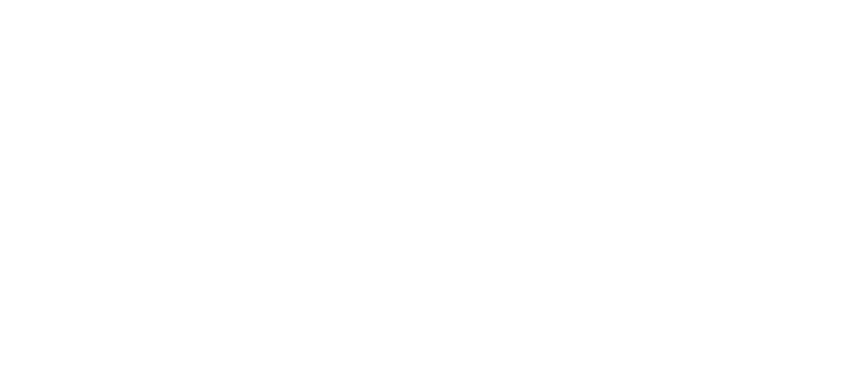
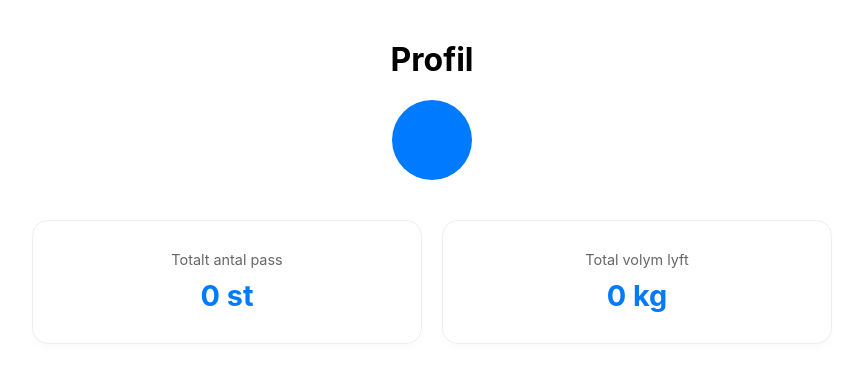
Before and after one commit to CamillaLundahl/Foundation, a React (Vite) app in the folder client/: page /profile in a window 1280 px wide. Before the commit this address had no page. Shown: the top 382 px of the page, without its empty margins (208-1071 px from the left). Built offline with nearby package versions, Linux system fonts and the light colour scheme; no server answers.

Commit message:
implement profile page with total workouts and volume statistics

```diff
--- a/client/src/App.tsx
+++ b/client/src/App.tsx
@@ -2,6 +2,7 @@
 import Header from './components/Header/Header';
 import Login from './pages/Login/Login';
 import Dashboard from './pages/Dashboard/Dashboard';
+import Profile from './pages/Profile/Profile';
 
 function App() {
   return (
@@ -12,6 +13,7 @@
         <Routes>
           <Route path="/" element={<Login />} />
           <Route path="/dashboard" element={<Dashboard />} />
+          <Route path="/profile" element={<Profile />} />
         </Routes>
       </main>
     </Router>
--- a/client/src/components/Header/Header.tsx
+++ b/client/src/components/Header/Header.tsx
@@ -31,7 +31,13 @@
             </Link>
             <Link to="#" className="nav-link disabled">Statistik</Link>
             <Link to="#" className="nav-link disabled">Övningar</Link>
-            <Link to="#" className="nav-link disabled">Profil</Link>
+
+            <Link
+              to="/profile"
+              className={`nav-link ${location.pathname === '/profile' ? 'active' : ''}`}
+            >
+              Profil
+            </Link>
           </nav>
         </div>
 
--- /dev/null
+++ b/client/src/pages/Profile/Profile.scss
@@ -0,0 +1,43 @@
+.profile-container {
+  max-width: 800px;
+  margin: 40px auto;
+  padding: 0 20px;
+  font-family: 'Inter', sans-serif;
+  text-align: center;
+
+  .user-info {
+    margin-bottom: 40px;
+    .avatar {
+      width: 80px;
+      height: 80px;
+      background: #007bff;
+      color: white;
+      border-radius: 50%;
+      display: flex;
+      align-items: center;
+      justify-content: center;
+      font-size: 2rem;
+      font-weight: bold;
+      margin: 0 auto 15px;
+    }
+  }
+
+  .stats-grid {
+    display: grid;
+    grid-template-columns: 1fr 1fr;
+    gap: 20px;
+
+    .stat-card {
+      background: white;
+      padding: 30px;
+      border-radius: 16px;
+      border: 1px solid #eee;
+      box-shadow: 0 4px 6px rgba(0,0,0,0.02);
+      display: flex;
+      flex-direction: column;
+
+      span { color: #666; font-size: 0.9rem; margin-bottom: 10px; }
+      strong { color: #007bff; font-size: 1.8rem; }
+    }
+  }
+}
--- /dev/null
+++ b/client/src/pages/Profile/Profile.tsx
@@ -0,0 +1,42 @@
+import { useEffect, useState } from 'react';
+import axios from 'axios';
+import './Profile.scss';
+
+function Profile() {
+  const [stats, setStats] = useState({ totalWorkouts: 0, totalVolume: 0 });
+  const username = localStorage.getItem('user');
+
+  useEffect(() => {
+    const fetchStats = async () => {
+      const token = localStorage.getItem('token');
+      const res = await axios.get('http://localhost:5000/api/workouts/stats', {
+        headers: { Authorization: `Bearer ${token}` }
+      });
+      setStats(res.data);
+    };
+    fetchStats();
+  }, []);
+
+  return (
+    <div className="profile-container">
+      <h1>Profil</h1>
+      <div className="user-info">
+        <div className="avatar">{username?.charAt(0).toUpperCase()}</div>
+        <h2>{username}</h2>
+      </div>
+
+      <div className="stats-grid">
+        <div className="stat-card">
+          <span>Totalt antal pass</span>
+          <strong>{stats.totalWorkouts} st</strong>
+        </div>
+        <div className="stat-card">
+          <span>Total volym lyft</span>
+          <strong>{stats.totalVolume.toLocaleString()} kg</strong>
+        </div>
+      </div>
+    </div>
+  );
+}
+
+export default Profile;
```
Also changed, not shown: 2 other files (tests, documents, lock files or other folders).
